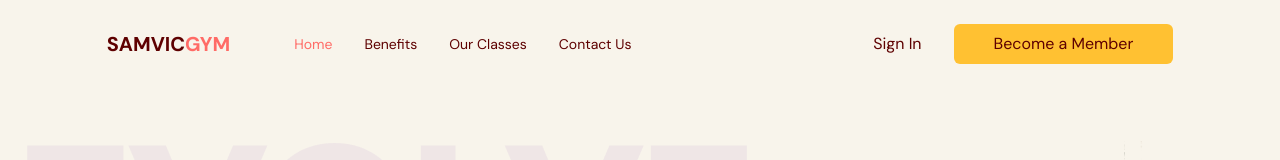
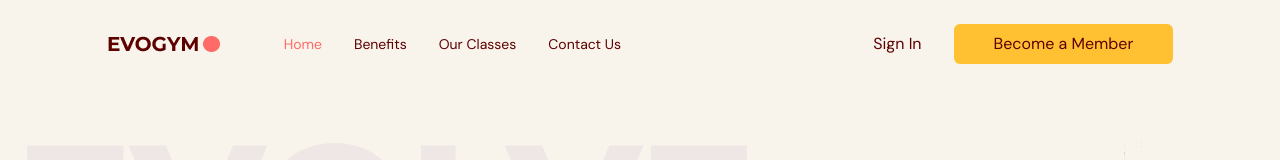
Before and after one commit to SamVicCodes11/TYPESCRIPT-FITNESS-TRACKING-APPLICATION, a React (Vite) app: page / in a window 1280 px wide. Shown: the top 160 px of the page. Built offline with nearby package versions, Linux system fonts and the light colour scheme.

Commit message:
fix scroll

```diff
--- a/src/scenes/navbar/index.tsx
+++ b/src/scenes/navbar/index.tsx
@@ -26,12 +26,12 @@ const Navbar = ({ isTopOfPage, selectedPage, setSelectedPage }: Props) => {
         <div className={`${flexBetween} mx-auto w-5/6`}>
           <div className={`${flexBetween} w-full gap-16`}>
             {/* LEFT SIDE */}
-            {/* <img alt="logo" src={Logo} /> */}
+            <img alt="logo" src={Logo} />
 
 
-            <div className="">
-              <h3 className="font-semibold text-xl primary-500">SAMVIC<span className=" text-primary-700">GYM</span></h3>
-            </div>
+            {/* <div className="">
+              <h3 className="font-semibold text-xl primary-500">SAMVIC<span className="ml-1.5 text-primary-700">CODES</span></h3>
+            </div> */}
 
             {/* RIGHT SIDE */}
             {isAboveMediumScreens ? (
```
